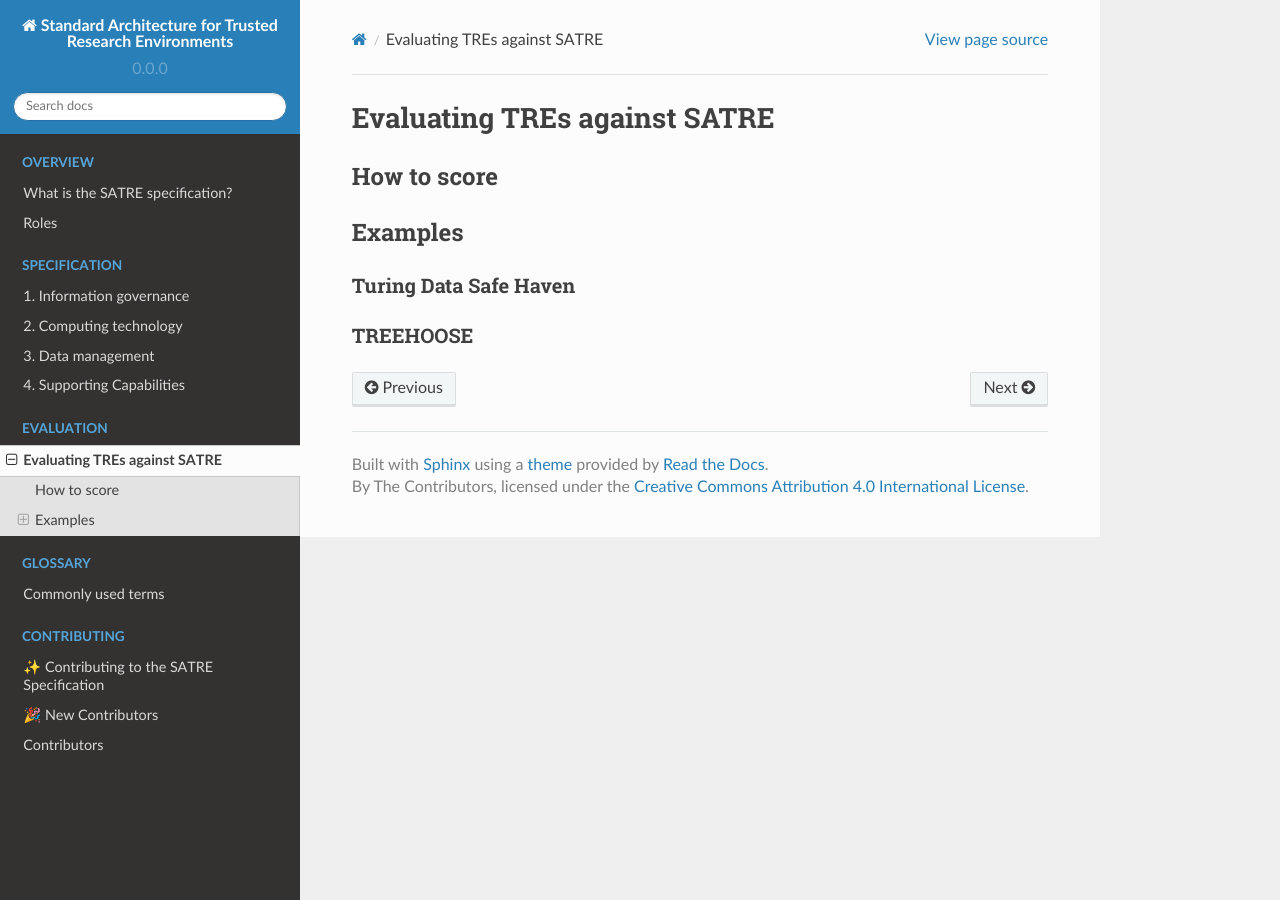
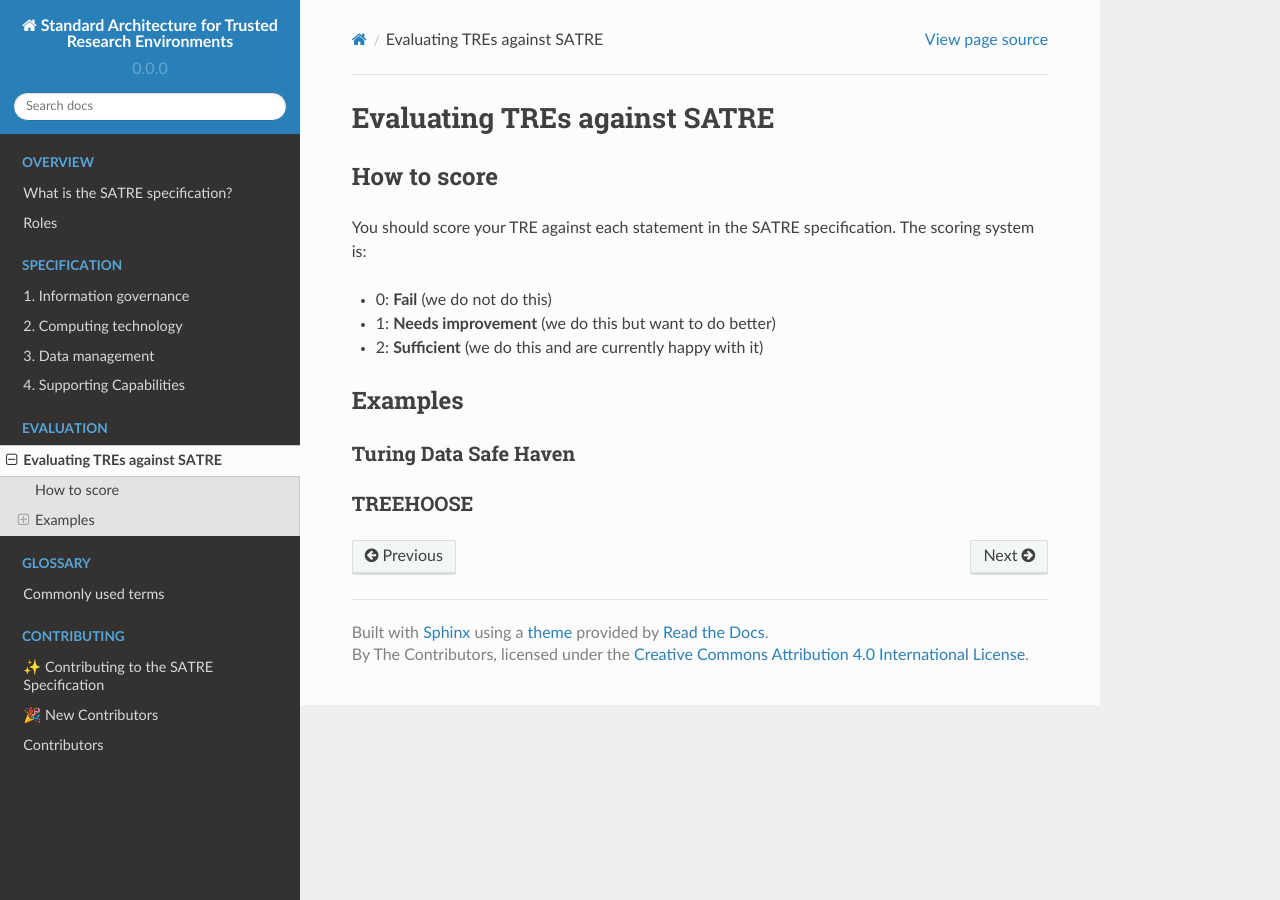
Before and after one commit to sa-tre/satre-specification, a Sphinx documentation site: the page built from docs/source/evaluation.md, in a window 1280 px wide. Built offline with Sphinx 7.4.7 and the Read the Docs theme 2.0.0, drawn with Linux system fonts in a browser that asks for light colours.

Commit message:
:memo: Evaluation scoring system

```diff
--- a/docs/source/evaluation.md
+++ b/docs/source/evaluation.md
@@ -4,6 +4,13 @@
 
 ## How to score
 
+You should score your TRE against each statement in the SATRE specification.
+The scoring system is:
+
+- 0: **Fail** (we do not do this)
+- 1: **Needs improvement** (we do this but want to do better)
+- 2: **Sufficient** (we do this and are currently happy with it)
+
 ## Examples
 
 ### Turing Data Safe Haven
```
